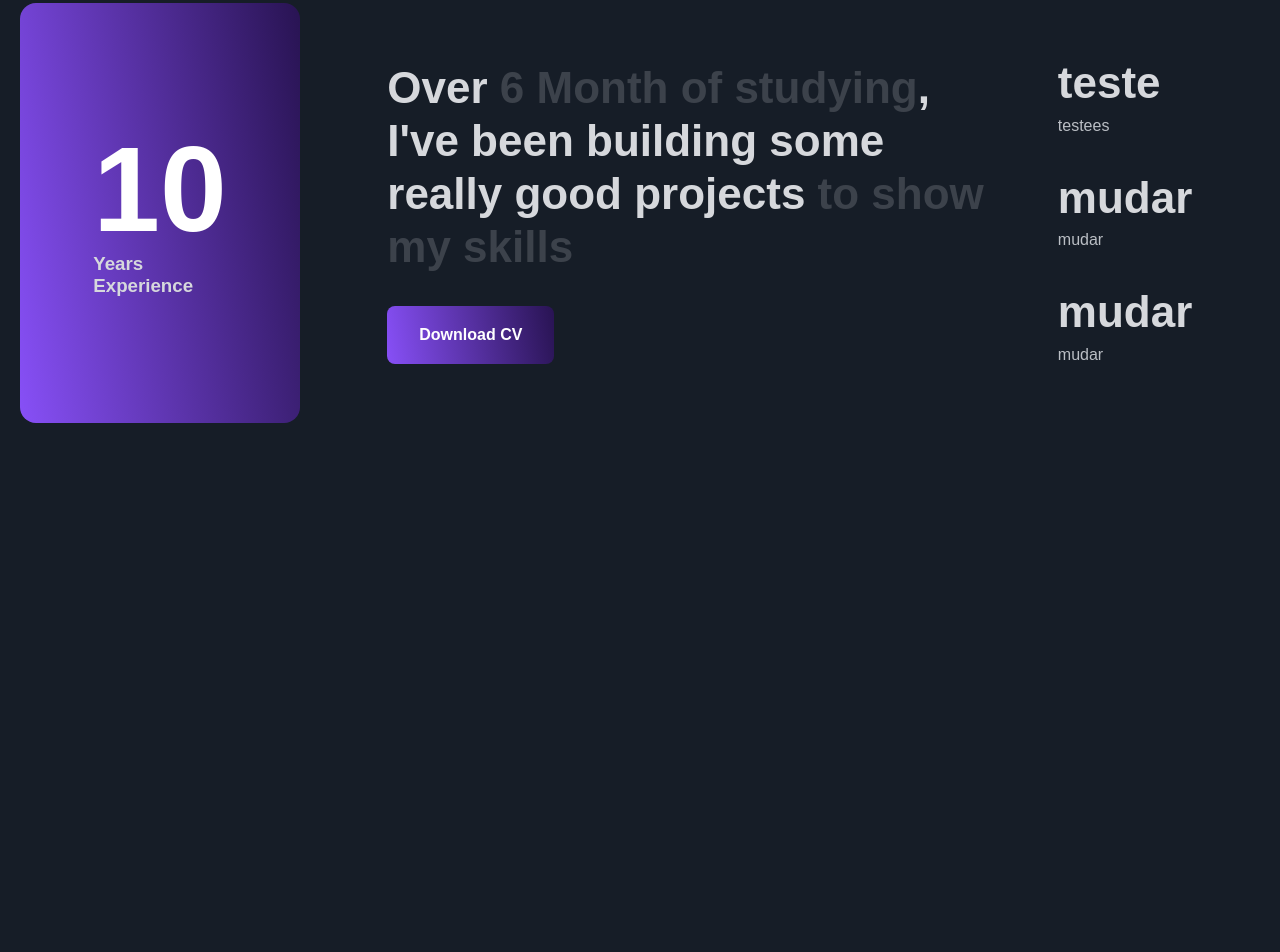
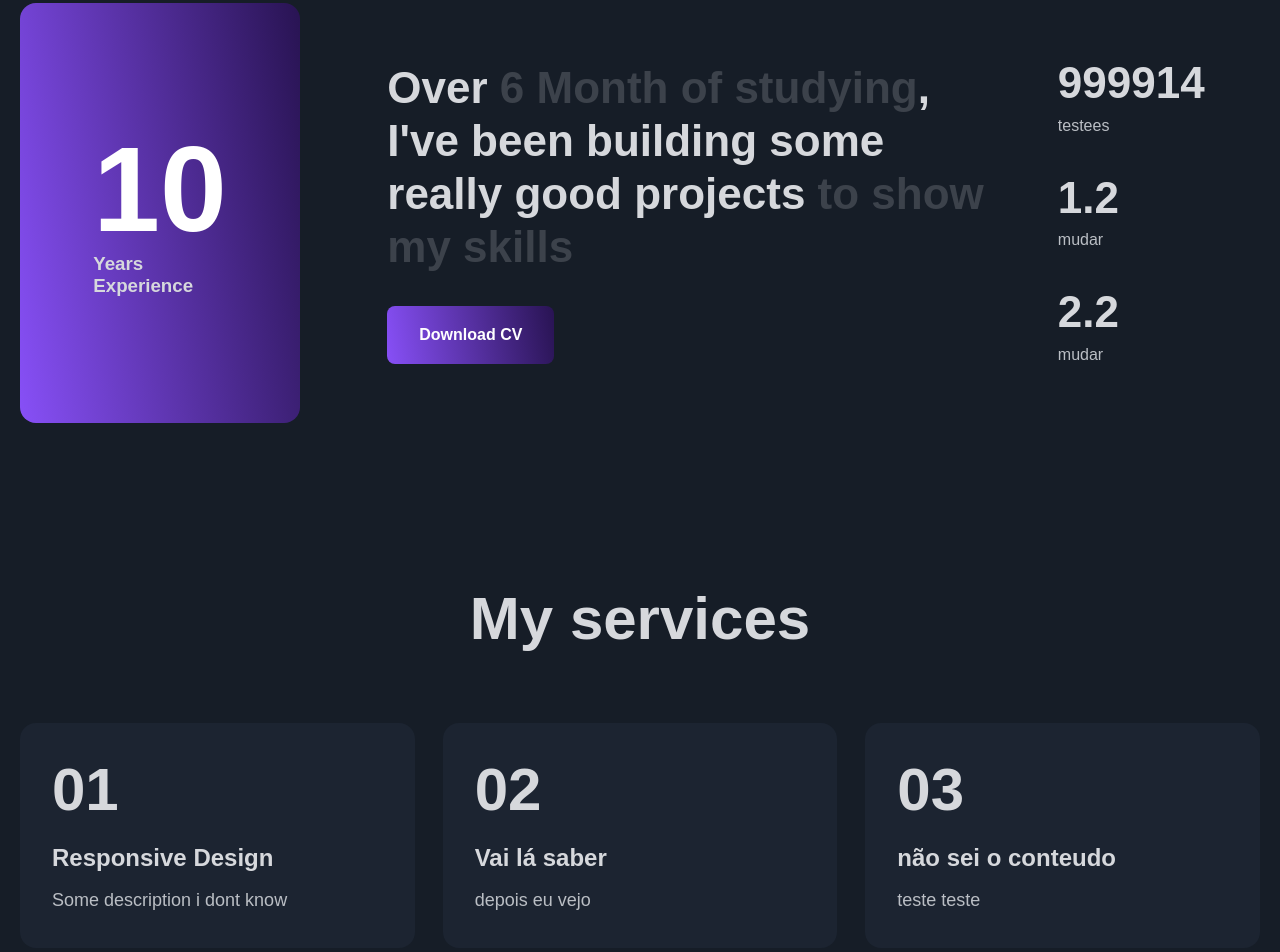
Before and after one commit to louishb7/portfolio-site, a website: page index.html in a window 1280 px wide. Shown: the part 957-1909 px from the top of the page. Drawn offline with nearby package versions, Linux system fonts and the light colour scheme.

Commit message:
add services section

```diff
--- a/assets/css/styles.css
+++ b/assets/css/styles.css
@@ -135,6 +135,13 @@ img {
     var(--first-color-dark) 100%
   );
 }
+
+.section-title {
+  text-align: center;
+  font-size: var(--h1-font-size);
+  margin-bottom: 4.25rem;
+}
+
 /*=============== LAYOUT ===============*/
 
 .container {
@@ -317,6 +324,41 @@ img {
 }
 /*=============== SERVICES ===============*/
 
+.services-container {
+  grid-template-columns: repeat(3, 1fr);
+  gap: 1.75rem;
+}
+
+.services-card {
+  background: var(--container-color);
+  padding: 2rem;
+  border-radius: 1rem;
+  transition: background 0.3s;
+}
+
+.services-card:hover {
+  background: var(--second-gradient);
+}
+
+.services-no {
+  color: var(--title-color);
+  font-size: var(--h1-font-size);
+  font-weight: var(--font-bold);
+}
+
+.services-title {
+  font-size: var(--h3-font-size);
+  margin-block: 1.25rem 0.75rem;
+}
+
+.services-description {
+  font-size: var(--large-font-size);
+}
+
+.services-card:hover :is(.services-no, .services-title, .services-description) {
+  color: var(--white-color);
+}
+
 /*=============== SKILLS ===============*/
 
 /*=============== RESUME ===============*/
--- a/index.html
+++ b/index.html
@@ -103,7 +103,7 @@
       <section class="about section" id="about">
         <div class="about-container container grid">
           <div class="about-experience">
-            <span class="about-no">10</span>
+            <span class="about-no"><count-up>10</count-up></span>
             <h3 class="about-tittle">
               Years <br />
               Experience
@@ -121,17 +121,17 @@
           </div>
           <ul class="about-data grid">
             <li class="about-item">
-              <h3 class="about-item-no">teste</h3>
+              <h3 class="about-item-no"><count-up>9999</count-up>14</h3>
               <p class="about-details">testees</p>
             </li>
 
             <li class="about-item">
-              <h3 class="about-item-no">mudar</h3>
+              <h3 class="about-item-no"><count-up>1.2</count-up></h3>
               <p class="about-details">mudar</p>
             </li>
 
             <li class="about-item">
-              <h3 class="about-item-no">mudar</h3>
+              <h3 class="about-item-no"><count-up>2.2</count-up></h3>
               <p class="about-details">mudar</p>
             </li>
           </ul>
@@ -139,7 +139,32 @@
       </section>
 
       <!--=============== SERVICES ===============-->
-      <section class="services section" id="services"></section>
+      <section class="services section" id="services">
+        <h2 class="section-title">My services</h2>
+
+        <div class="services-container container grid">
+          <article class="services-card">
+            <span class="services-no">01</span>
+
+            <h3 class="services-title">Responsive Design</h3>
+            <p class="services-description">Some description i dont know</p>
+          </article>
+
+          <article class="services-card">
+            <span class="services-no">02</span>
+
+            <h3 class="services-title">Vai lá saber</h3>
+            <p class="services-description">depois eu vejo</p>
+          </article>
+
+          <article class="services-card">
+            <span class="services-no">03</span>
+
+            <h3 class="services-title">não sei o conteudo</h3>
+            <p class="services-description">teste teste</p>
+          </article>
+        </div>
+      </section>
 
       <!--=============== SKILLS ===============-->
       <section class="skills section" id="skills"></section>
@@ -162,6 +187,7 @@
     <script src="https://cdn.jsdelivr.net/npm/gsap@3.15/dist/ScrollTrigger.min.js"></script>
 
     <!--=============== COUNT-UP ===============-->
+
     <script
       type="module"
       src="https://cdn.jsdelivr.net/gh/lekoala/formidable-elements@master/dist/count-up.min.js"
```
